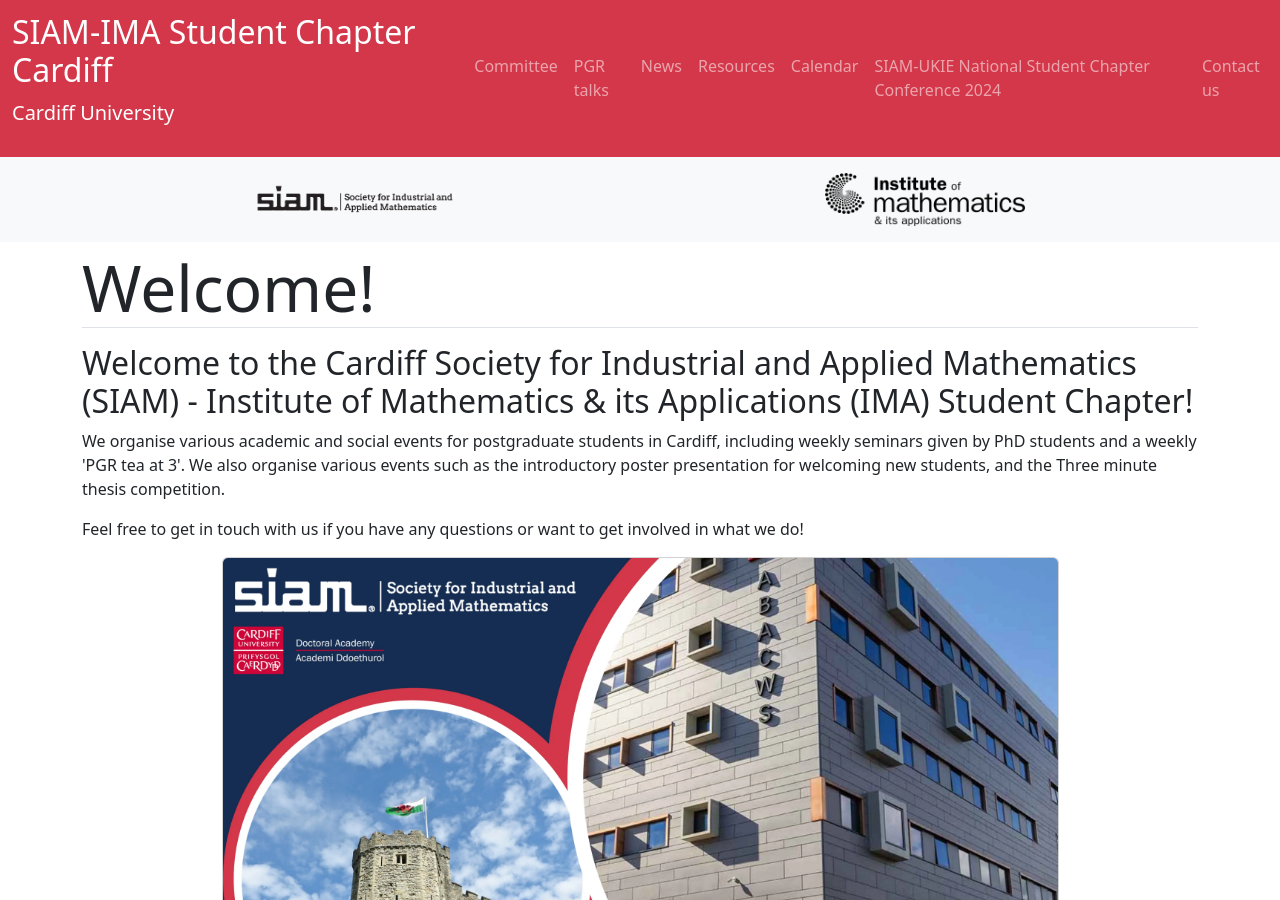
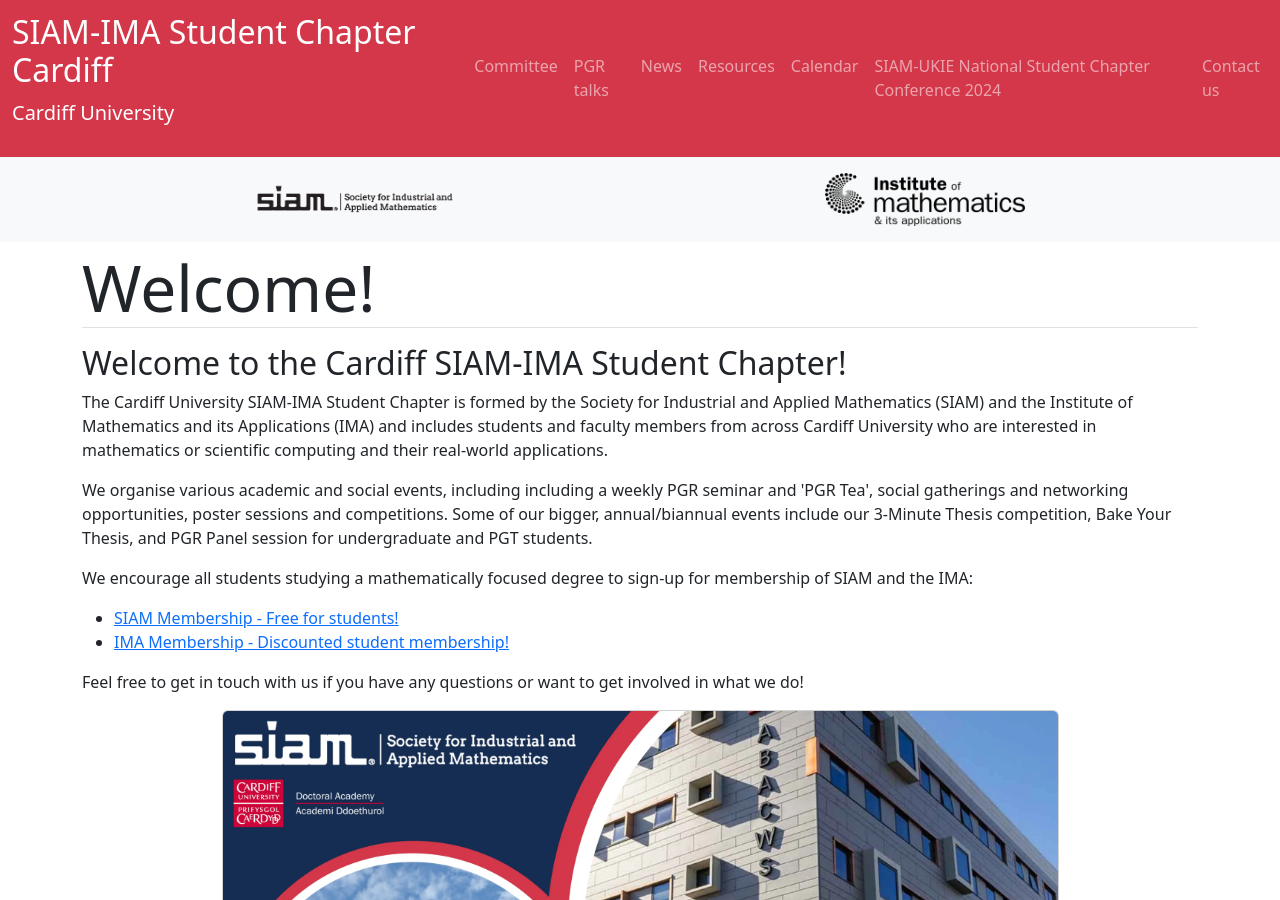
Before and after one commit to SIAM-IMA-Cardiff/siam-ima-cardiff.github.io, a Jekyll site: the page built from index.html, in a window 1280 px wide and 900 px high. Built offline with Jekyll 4.4.1, drawn with Linux system fonts in a browser that asks for light colours.

Commit message:
Update the website homepage

```diff
--- a/index.html
+++ b/index.html
@@ -5,10 +5,17 @@ show-news: true
 ---
 
 
-<h2>Welcome to the Cardiff Society for Industrial and Applied Mathematics (SIAM) - Institute of Mathematics & its Applications (IMA) Student Chapter!</h2>
+<h2>Welcome to the Cardiff SIAM-IMA Student Chapter!</h2>
 
-<p>We organise various academic and social events for postgraduate students in Cardiff, including weekly seminars given by PhD students and a weekly 'PGR tea at 3'. We also organise various events such as the introductory poster presentation for welcoming new students, and the Three minute thesis competition.</p>
+<p>The Cardiff University SIAM-IMA Student Chapter is formed by the Society for Industrial and Applied Mathematics (SIAM) and the Institute of Mathematics and its Applications (IMA) and includes students and faculty members from across Cardiff University who are interested in mathematics or scientific computing and their real-world applications.</p>
 
+<p>We organise various academic and social events, including including a weekly PGR seminar and 'PGR Tea', social gatherings and networking opportunities, poster sessions and competitions. Some of our bigger, annual/biannual events include our 3-Minute Thesis competition, Bake Your Thesis, and PGR Panel session for undergraduate and PGT students.</p>
+
+<p>We encourage all students studying a mathematically focused degree to sign-up for membership of SIAM and the IMA:</p>
+<ul>
+	<li><a href="https://www.siam.org/membership/individual-membership" target="_blank">SIAM Membership - Free for students!</a></li>
+	<li><a href="https://ima.org.uk/membership/" target="_blank">IMA Membership - Discounted student membership!</a></li>
+</ul>
 
 <p>Feel free to get in touch with us if you have any questions or want to get involved in what we do!</p>
 
```
